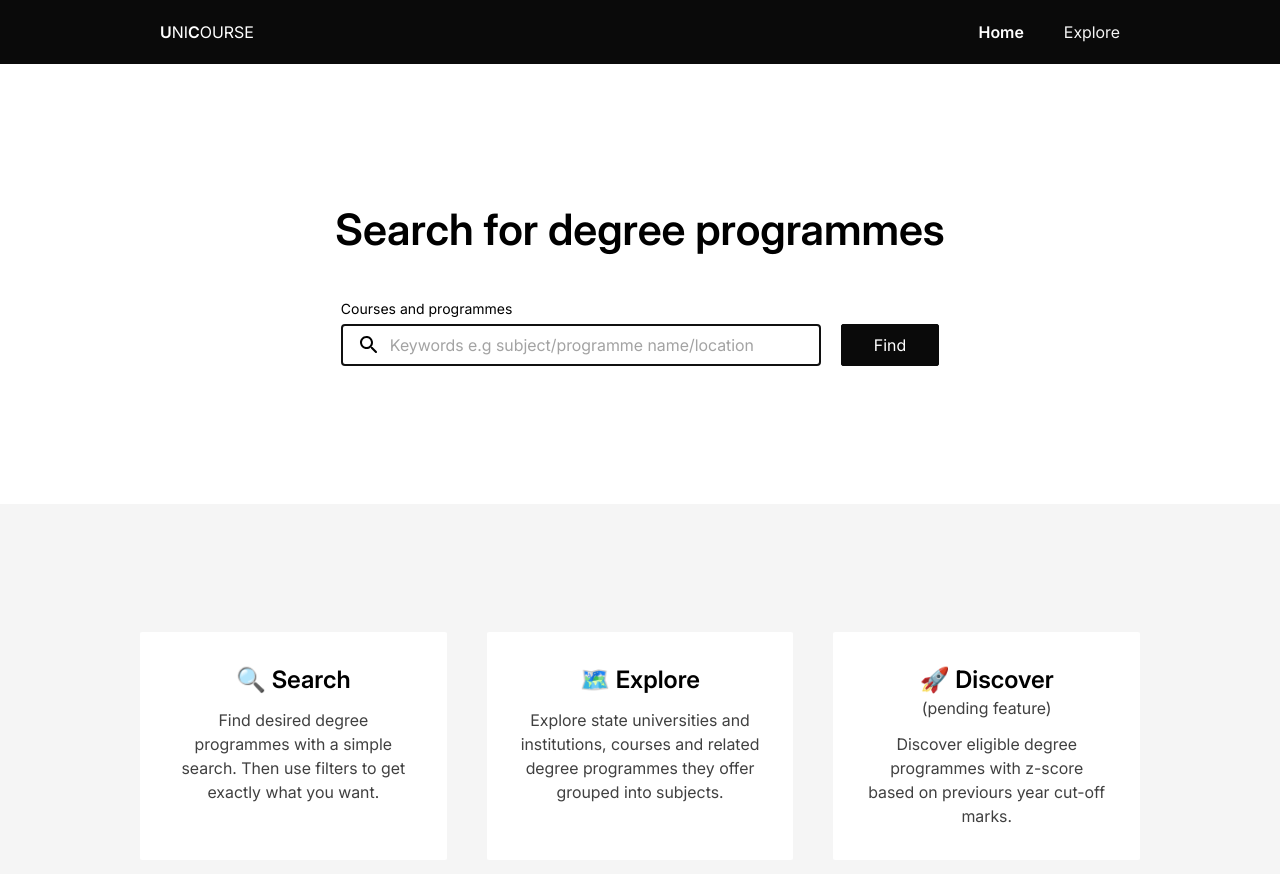
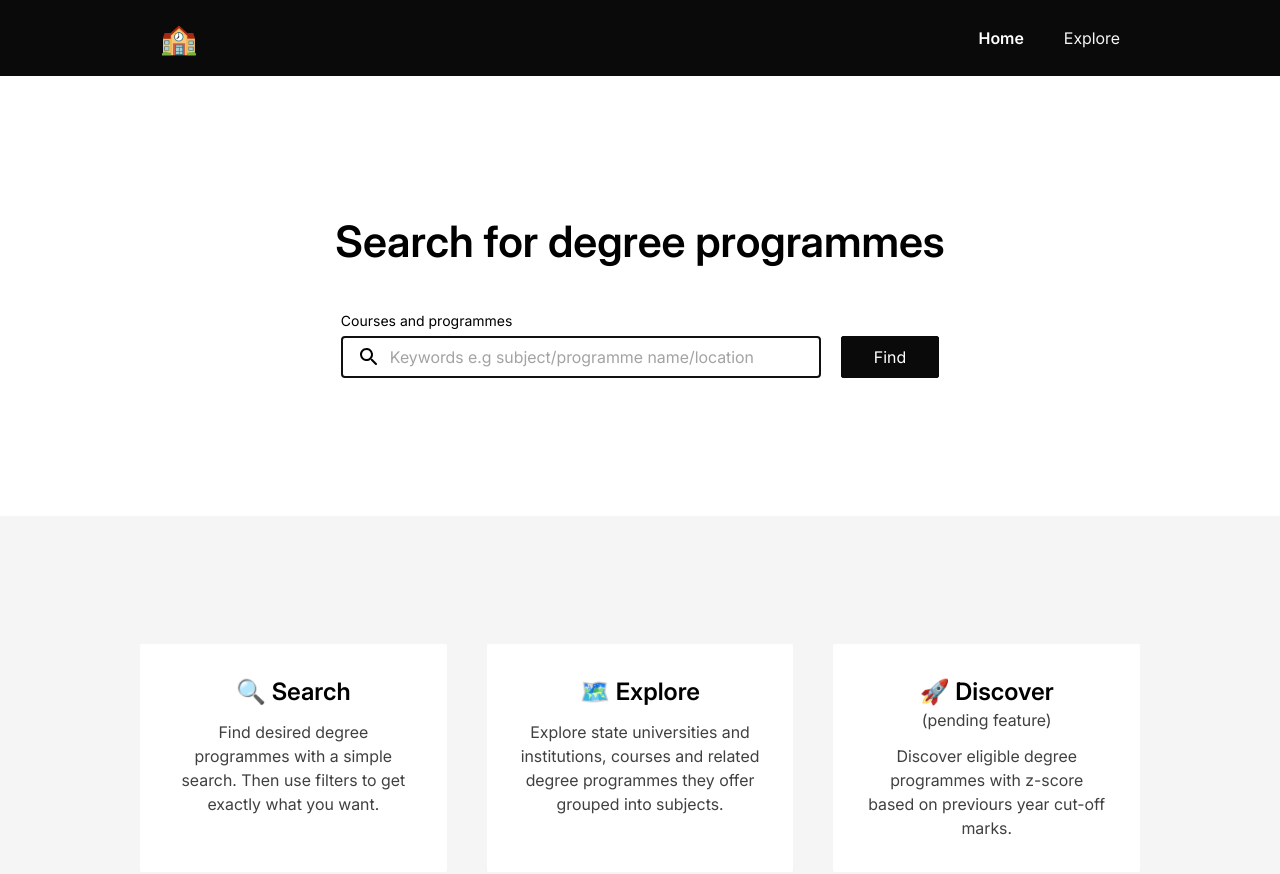
Before and after one commit to qkenn/findmycourse-react, a React (Vite) app: page / in a window 1280 px wide. Shown: the top 874 px of the page. Built offline with nearby package versions, Linux system fonts and the light colour scheme.

Commit message:
update site logo

```diff
--- a/src/components/Nav.jsx
+++ b/src/components/Nav.jsx
@@ -28,7 +28,7 @@ export function Nav() {
             onClick={() => setHamburgerSelected((h) => !h)}
           >
             <div
-              className={`relative h-[2px] w-[25px] bg-white transition-all before:absolute before:bottom-[7px] before:left-0 before:h-full before:w-full before:bg-white before:transition-all after:absolute after:left-0 after:top-[7px] after:h-full after:w-full after:bg-white after:transition-all sm:hidden ${hamburgerSelected && 'bg-transparent before:translate-y-[7px] before:rotate-45 after:-translate-y-[7px] after:-rotate-45'}`}
+              className={`relative h-[2px] w-[25px] bg-white transition-all before:absolute before:bottom-[7px] before:left-0 before:h-full before:w-full before:bg-white before:transition-all after:absolute after:left-0 after:top-[7px] after:h-full after:w-full after:bg-white after:transition-all sm:hidden ${hamburgerSelected && 'before:translate-y-[7px] before:rotate-45 after:-translate-y-[7px] after:-rotate-45'}`}
               type="button"
               aria-label="Toggle menu"
             ></div>
--- a/src/components/SiteLogo.jsx
+++ b/src/components/SiteLogo.jsx
@@ -3,10 +3,7 @@ import { Link } from 'react-router-dom';
 export default function SiteLogo() {
   return (
     <Link to="/">
-      <h3 className="text-white">
-        <span className="font-semibold">U</span>NI
-        <span className="font-semibold">C</span>OURSE
-      </h3>
+      <h2 className="text-3xl">🏫</h2>
     </Link>
   );
 }
```
